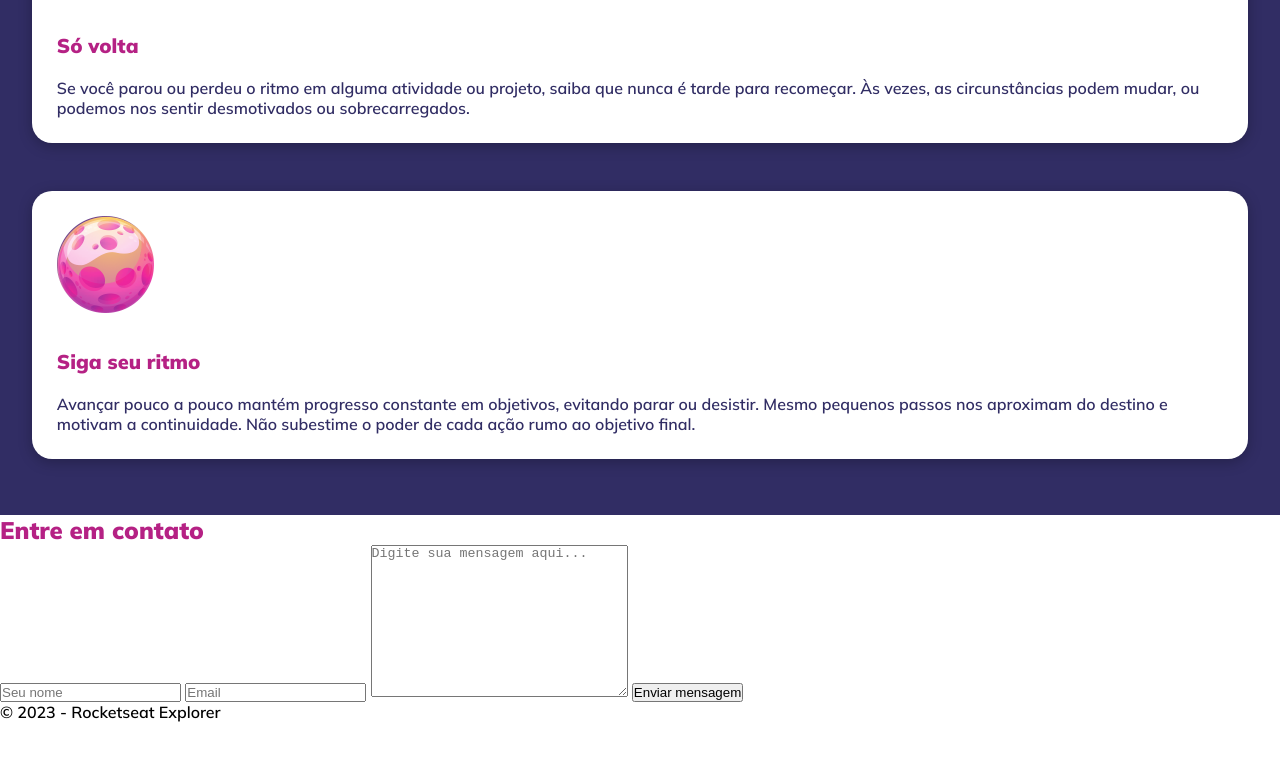
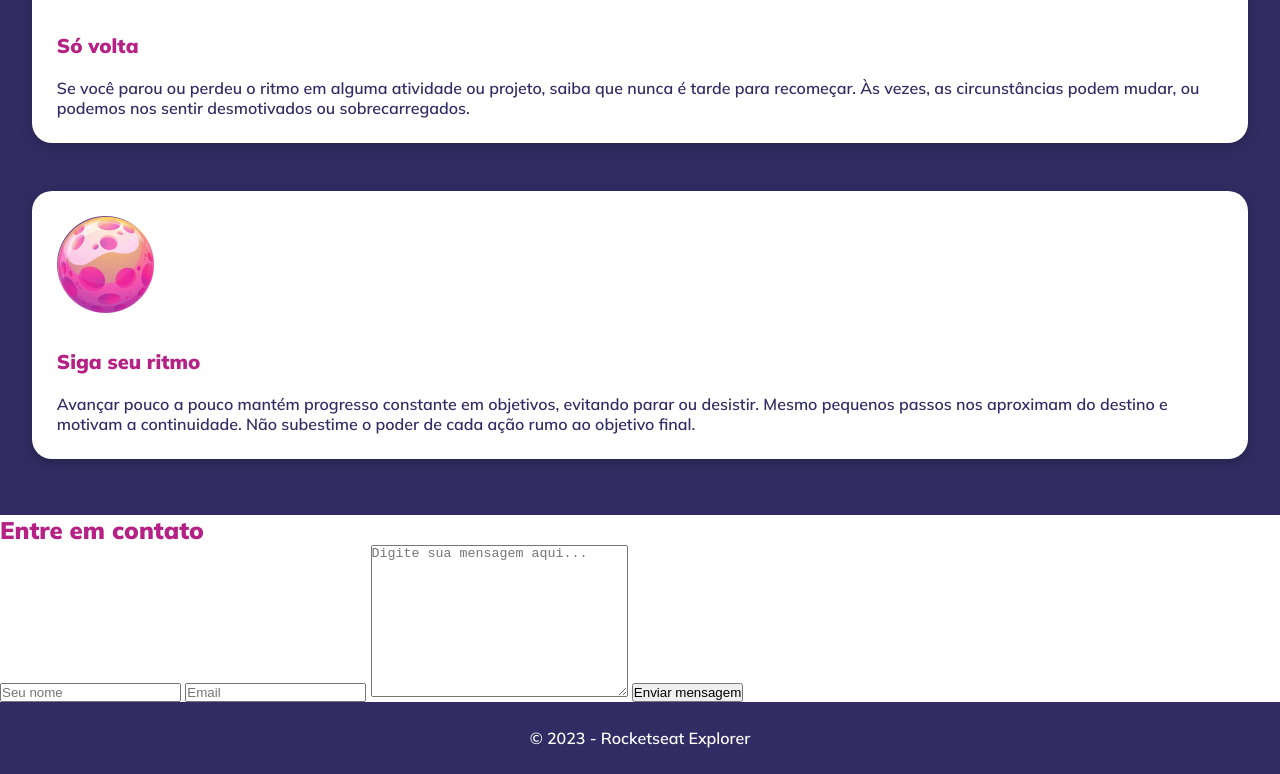
Before and after one commit to D-Kunrath/rs-explorer-desafio-intensivao, a plain HTML site: page index.html in a window 1280 px wide. Shown: the part 2031-2805 px from the top of the page. Before the commit the page ends 2753 px from the top, so only its background shows below. Drawn offline with Linux system fonts and the light colour scheme.

Commit message:
style: footer

```diff
--- a/styles/style.css
+++ b/styles/style.css
@@ -87,3 +87,15 @@ article h3 {
   margin-top: 2rem;
   margin-bottom: 1.25rem;
 }
+
+/* contact */
+
+/* footer */
+footer {
+  height: 4.5rem;
+  background-color: var(--color-dark);
+  color: #ffffff;
+  display: flex;
+  justify-content: center;
+  align-items: center;
+}
```
